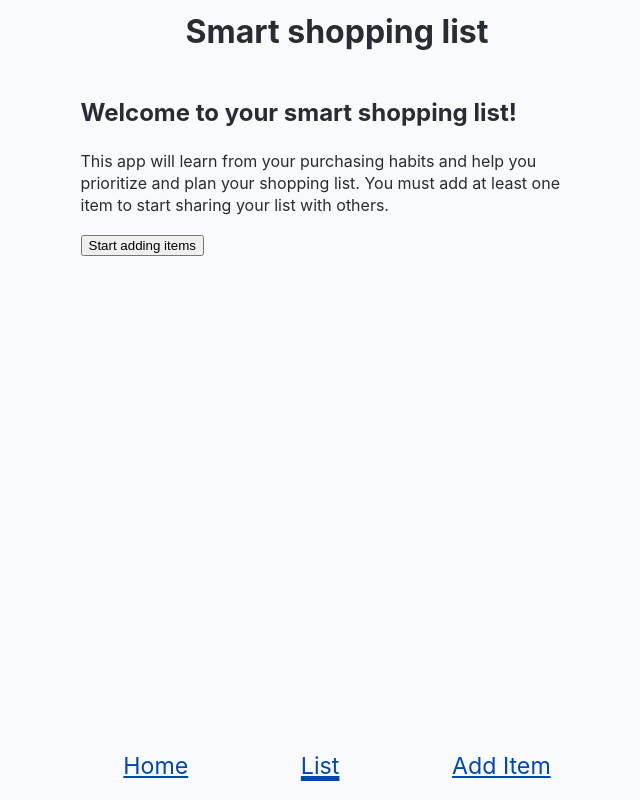
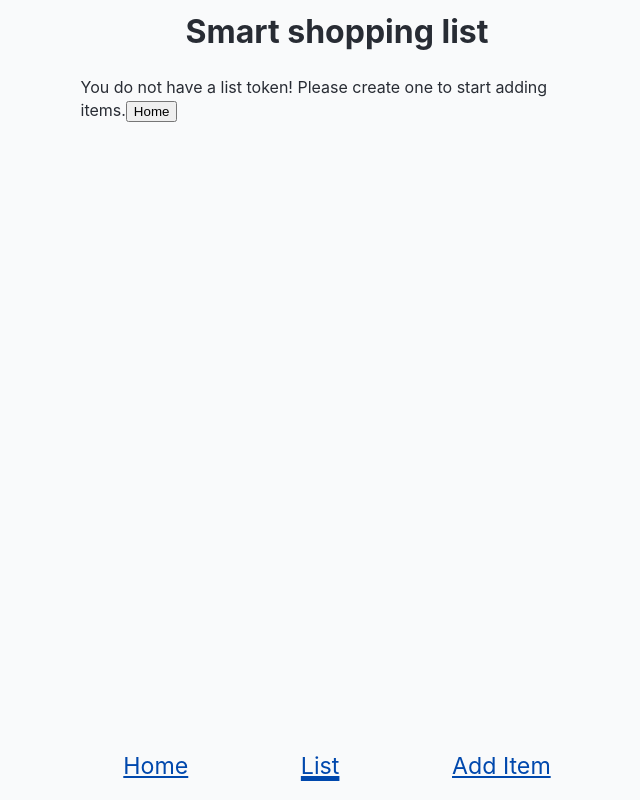
Before and after one commit to the-collab-lab/tcl-46-smart-shopping-list, a React (Vite) app: page /list in a window 1280 px wide. Shown: the whole page, without its empty margins (303-943 px from the left). Built offline with nearby package versions, Linux system fonts and the light colour scheme.

Commit message:
added No Token page, added token checks, adjusted to use `listToken` hook

```diff
--- a/src/App.jsx
+++ b/src/App.jsx
@@ -59,7 +59,13 @@ export function App() {
 				<Route index element={<Home setListToken={setListToken} />} />
 				<Route
 					path="/list"
-					element={<List data={data} listToken={listToken} />}
+					element={
+						<List
+							data={data}
+							listToken={listToken}
+							setListToken={setListToken}
+						/>
+					}
 				/>
 				<Route
 					path="/add-item"
--- /dev/null
+++ b/src/components/NoToken.jsx
@@ -0,0 +1,13 @@
+import { useNavigate } from 'react-router-dom';
+
+const NoToken = () => {
+	const navigate = useNavigate();
+	return (
+		<div>
+			You do not have a list token! Please create one to start adding items.
+			<button onClick={() => navigate('/')}>Home</button>
+		</div>
+	);
+};
+
+export default NoToken;
--- a/src/views/AddItem.jsx
+++ b/src/views/AddItem.jsx
@@ -1,6 +1,7 @@
 import { useState } from 'react';
 import { isEmpty, isDuplicate } from '../utils/validateStrings';
 import { addItem } from '../api/firebase';
+import NoToken from '../components/NoToken';
 
 const defaultItem = { itemName: '', daysUntilNextPurchase: 7 };
 export function AddItem({ data, listToken }) {
@@ -46,10 +47,9 @@ export function AddItem({ data, listToken }) {
 	};
 
 	return (
+		<>
+			{listToken ? (
 				<div>
-			<p>
-				Hello from the <code>/add-item</code> page!
-			</p>
 					<form onSubmit={addItemToDatabase}>
 						<label htmlFor="addItem">
 							Add Item
@@ -78,5 +78,9 @@ export function AddItem({ data, listToken }) {
 					</form>
 					<p>{status}</p>
 				</div>
+			) : (
+				<NoToken />
+			)}
+		</>
 	);
 }
--- a/src/views/List.jsx
+++ b/src/views/List.jsx
@@ -2,8 +2,9 @@ import { useState, useEffect } from 'react';
 import { useNavigate } from 'react-router-dom';
 import { deleteItem } from '../api';
 import { ListItem } from '../components';
+import NoToken from '../components/NoToken';
 
-export function List({ data, listToken }) {
+export function List({ data, listToken, setListToken }) {
 	const navigate = useNavigate();
 	const [searchTerm, setSearchTerm] = useState('');
 	const [copied, setCopied] = useState('');
@@ -41,14 +42,15 @@ export function List({ data, listToken }) {
 			data.forEach((item) => {
 				deleteItem(listToken, item.id);
 			});
-			localStorage.removeItem('tcl-shopping-list-token');
+			setListToken(null, 'tcl-shopping-list-token');
 			navigate('/');
 		}
 	};
 
 	return (
 		<>
-			{data.length > 1 ? (
+			{listToken ? (
+				data.length > 1 ? (
 					<div>
 						<label>
 							Filter Items
@@ -93,13 +95,20 @@ export function List({ data, listToken }) {
 						<h2>Welcome to your smart shopping list!</h2>
 						<p>
 							This app will learn from your purchasing habits and help you
-						prioritize and plan your shopping list. You must add at least one
-						item to start sharing your list with others.
+							prioritize and plan your shopping list.
 						</p>
+						Copy token to share your list with others:
+						<button onClick={copyToken} id="token">
+							{copied ? copied : listToken}
+						</button>
 						<button type="button" onClick={() => navigate('/add-item')}>
 							Start adding items
 						</button>
+						<button onClick={deleteList}>Delete List</button>
 					</div>
+				)
+			) : (
+				<NoToken />
 			)}
 		</>
 	);
```
Lines whose indentation alone changed are shown as unchanged.
